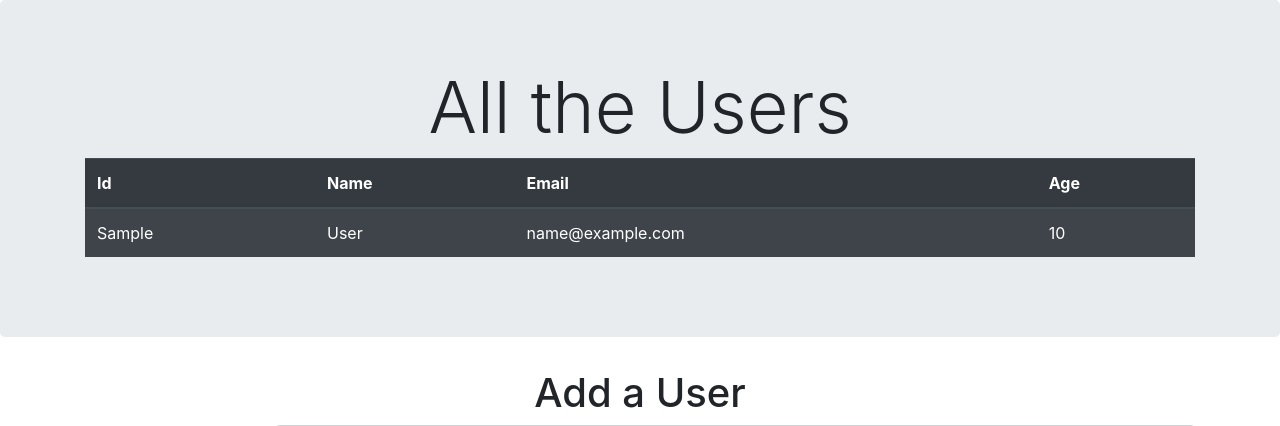
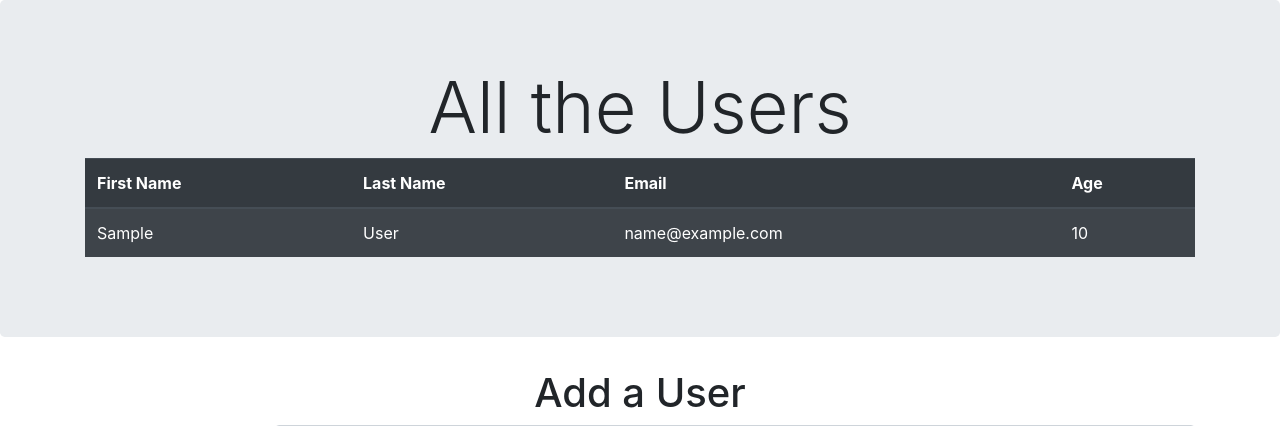
Before and after one commit to Virbil/django_single_model_orm, a Django app: page / in a window 1280 px wide. Shown: the top 426 px of the page. Run offline with Django 3.2, Linux system fonts and the light colour scheme; tables that the repository leaves empty hold one stand-in row (values such as "Sample post"); some libraries are stand-ins or nearby versions.

Commit message:
change column names

```diff
--- a/users_app/templates/index.html
+++ b/users_app/templates/index.html
@@ -25,8 +25,8 @@
             <table class="table table-striped table-hover table-dark">
                 <thead>
                     <tr>
-                        <th scope="col">Id</th>
-                        <th scope="col">Name</th>
+                        <th scope="col">First Name</th>
+                        <th scope="col">Last Name</th>
                         <th scope="col">Email</th>
                         <th scope="col">Age</th>
                     </tr>
```
